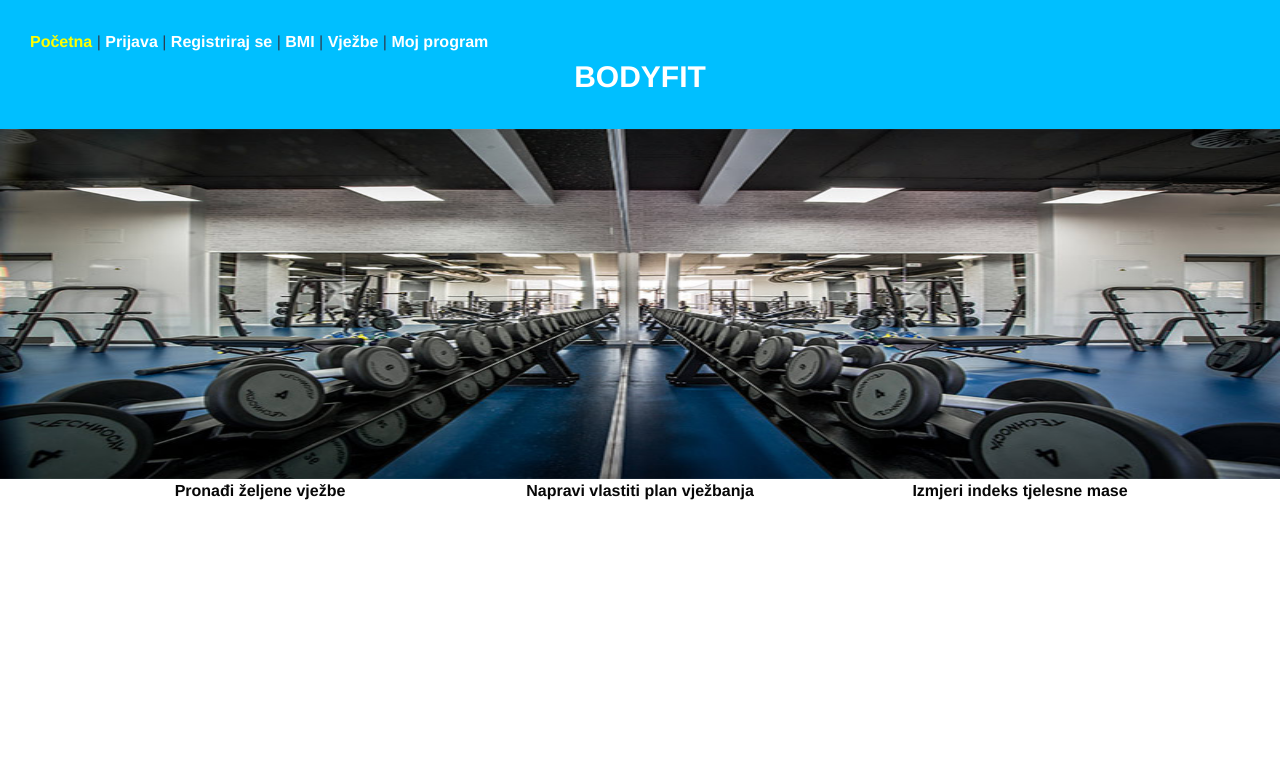
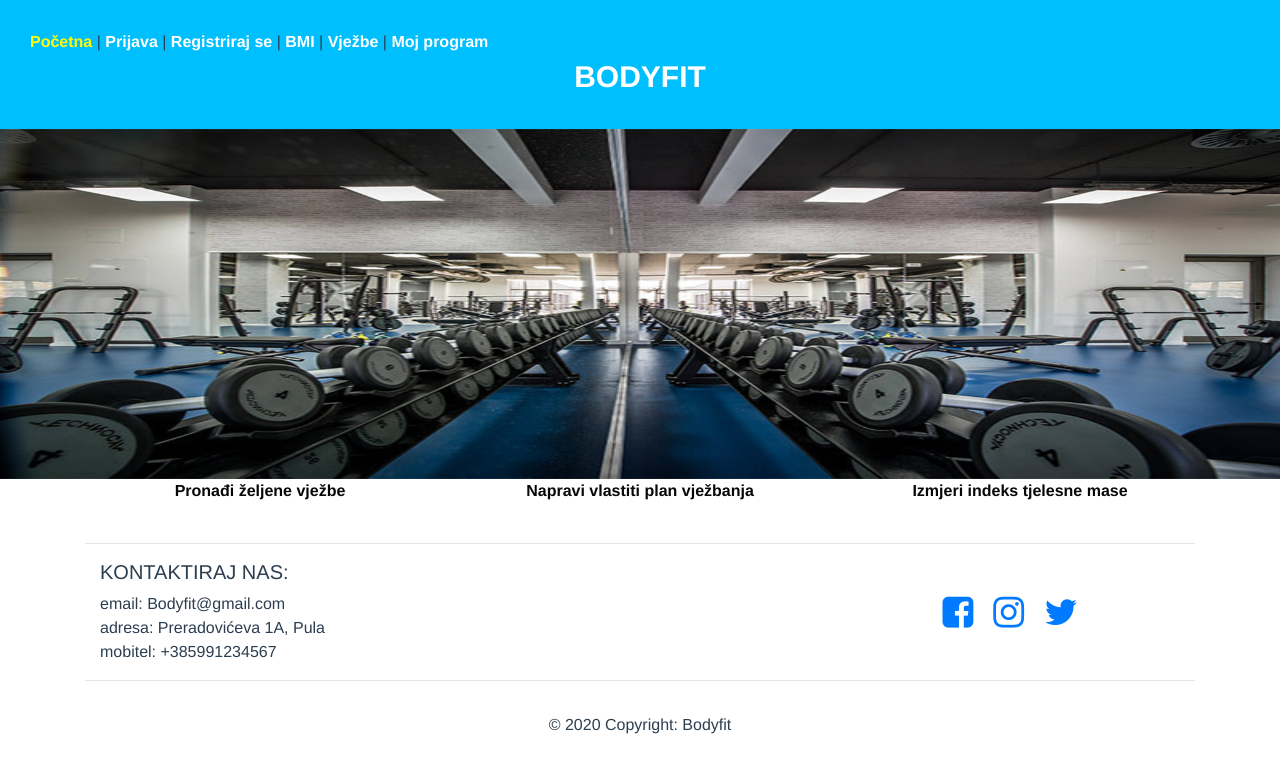
Before and after one commit to JosipTurbic/Programsko-projekt, a Vue app: page / in a window 1280 px wide. Shown: the top 772 px of the page. Built offline with nearby package versions, Linux system fonts and the light colour scheme.

Commit message:
Dodavanje footera

```diff
--- a/public/index.html
+++ b/public/index.html
@@ -7,7 +7,7 @@
     <link rel="icon" href="<%= BASE_URL %>Sonya-Swarm-Gym.ico">
     <title><%= htmlWebpackPlugin.options.title %></title>
     <link rel="stylesheet" href="https://cdn.jsdelivr.net/npm/bootstrap@4.5.3/dist/css/bootstrap.min.css" integrity="sha384-TX8t27EcRE3e/ihU7zmQxVncDAy5uIKz4rEkgIXeMed4M0jlfIDPvg6uqKI2xXr2" crossorigin="anonymous">
-
+    <link rel="stylesheet" href="https://cdnjs.cloudflare.com/ajax/libs/font-awesome/4.7.0/css/font-awesome.min.css">
   </head>
   <body>
 
@@ -17,4 +17,5 @@
     <div id="app"></div>
     <!-- built files will be auto injected -->
   </body>
+
 </html>
--- a/src/App.vue
+++ b/src/App.vue
@@ -13,6 +13,7 @@
 
     </div>
     <router-view/>
+      <Footer />
   </div>
 </template>
 
@@ -51,4 +52,17 @@ color:#FFFFFF;
 font-weight: bold;
 font-size: 30px;
 }
+.page-footer{
+ bottom: 0;
+ width: 100%;
+}
 </style>
+<script>
+import Footer from '@/components/Footer'
+export default {
+  name: 'App',
+  components: {
+    Footer
+  }
+}
+</script>
--- /dev/null
+++ b/src/components/Footer.vue
@@ -0,0 +1,73 @@
+<template>
+    <footer class="page-footer font-small blue pt-4 container">
+ <hr>
+  <!-- Footer Links -->
+  <div class="container-fluid text-center text-md-left">
+
+    <!-- Grid row -->
+    <div class="row">
+
+      <!-- Grid column -->
+      <div class="col-md-6 mt-md-0 mt-3">
+
+        <!-- Content -->
+        <h5 class="text-uppercase">Kontaktiraj nas:</h5>
+        <p>email: Bodyfit@gmail.com</p>
+        <p>adresa: Preradovićeva 1A, Pula</p>
+        <p>mobitel: +385991234567</p>
+
+      </div>
+      <!-- Grid column -->
+
+      <hr class="clearfix w-100 d-md-none pb-3">
+
+      <!-- Grid column -->
+   <!-- <div class="col-md-3 mb-md-0 mb-3"> -->
+      <div class="col-md-3 mb-md-0 mb-3 offset-md-3 pt-md-4">
+
+          <a href="">  <i class="fa fa-facebook-square" style="font-size:36px"></i></a>
+          <a href="#!"><i class="fa fa-instagram" style="font-size:36px"></i></a>
+          <a href="#!"><i class="fa fa-twitter" style="font-size:36px"></i></a>
+
+      </div>
+
+      <!-- Grid column -->
+
+      <!-- Grid column -->
+
+      <!-- Grid column -->
+
+    </div>
+    <!-- Grid row -->
+
+  </div>
+  <!-- Footer Links -->
+<hr>
+  <!-- Copyright -->
+  <div class="footer-copyright text-center py-3">© 2020 Copyright:
+    <a>Bodyfit</a>
+  </div>
+  <!-- Copyright -->
+
+</footer>
+</template>
+
+<script>
+export default {
+    name: 'Footer',
+    data(){
+        return {
+        }
+    }
+}
+</script>
+
+<style>
+footer p{
+    margin-bottom: 0;
+}
+i{
+    margin:10px;
+}
+
+</style>
--- a/src/views/Home.vue
+++ b/src/views/Home.vue
@@ -3,7 +3,7 @@
     <div>
     <img src="@/assets/teretana_002.jpg" width="100%" height="350"/>
     </div>
-  <div class="container"  height="1050">
+  <div class="container">
   <div class="row" >
     <div class="col align-self-start" id="slova">
       Pronađi željene vježbe
@@ -15,10 +15,13 @@
       Izmjeri indeks tjelesne mase
     </div>
   </div>
+
   </div>
-</div>
 
 
+
+
+</div>
 
 </template>
 
```
